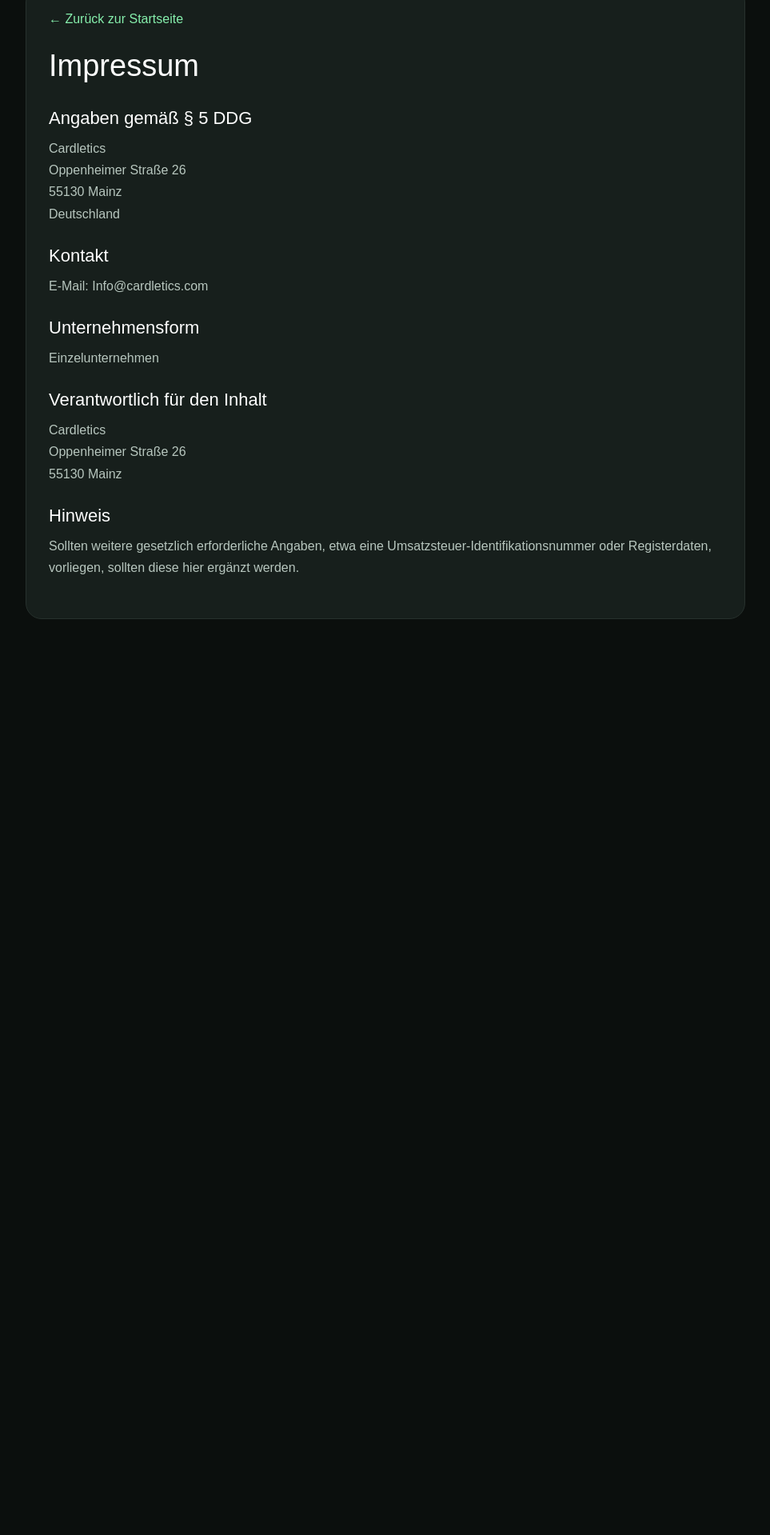
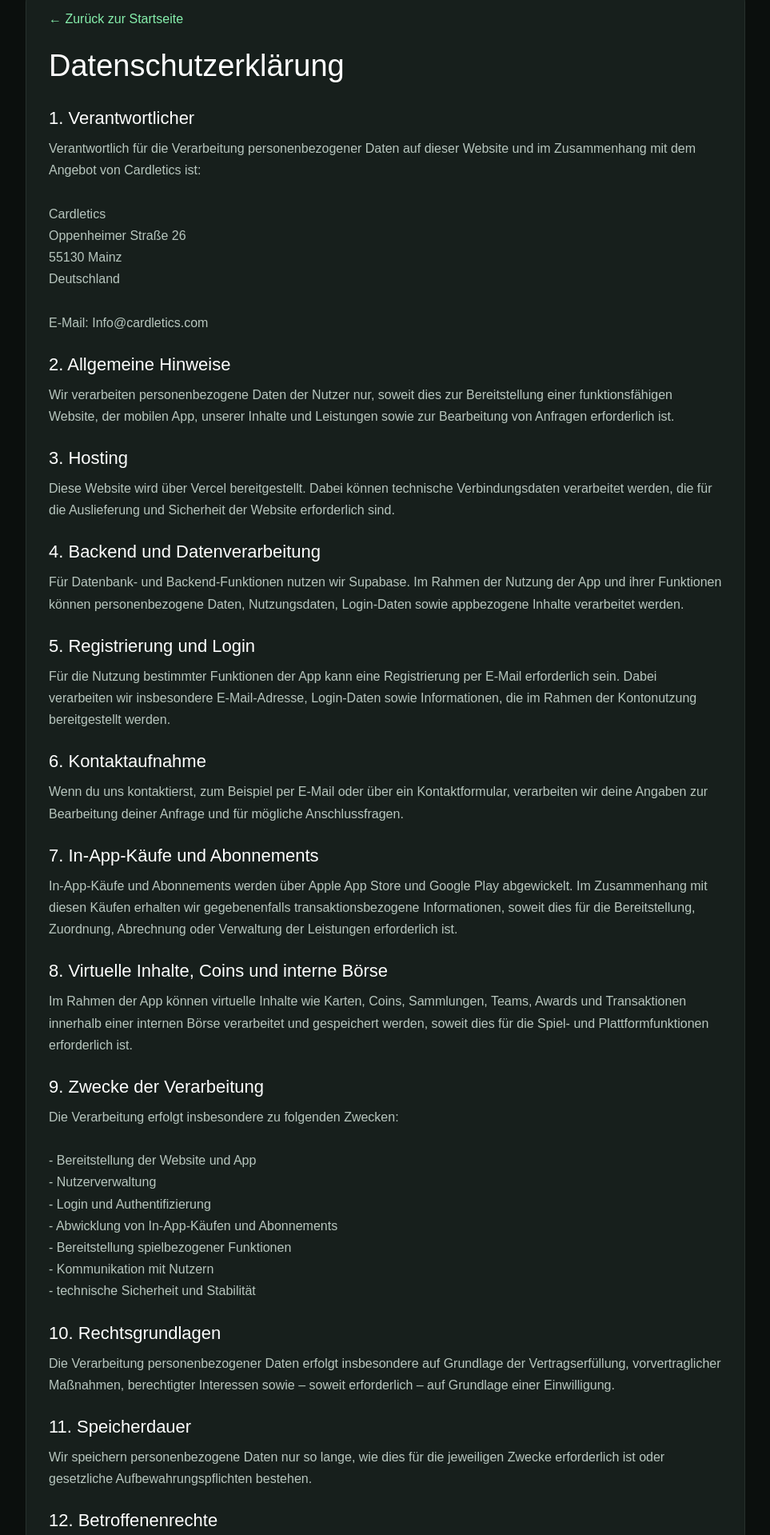
Before and after one commit to Cardletics/cardletics-admin, a Next.js app: page /datenschutz in a window 1280 px wide. Shown: the part 41-1960 px from the top of the page at 80% size, without its empty margins (158-1121 px from the left). Before the commit the page ends 839 px from the top, so only its background shows below. Built offline with nearby package versions, Linux system fonts and the light colour scheme.

Commit message:
fix datenschutz page

```diff
--- a/app/datenschutz/page.tsx
+++ b/app/datenschutz/page.tsx
@@ -1,6 +1,6 @@
 import Link from "next/link";
 
-export default function ImpressumPage() {
+export default function DatenschutzPage() {
   return (
     <main style={pageStyle}>
       <div style={cardStyle}>
@@ -8,54 +8,111 @@ export default function ImpressumPage() {
           ← Zurück zur Startseite
         </Link>
 
-        <h1 style={titleStyle}>Impressum</h1>
+        <h1 style={titleStyle}>Datenschutzerklärung</h1>
 
-        <section style={sectionStyle}>
-          <h2 style={headingStyle}>Angaben gemäß § 5 DDG</h2>
-          <p style={textStyle}>
-            Cardletics
-            <br />
-            Oppenheimer Straße 26
-            <br />
-            55130 Mainz
-            <br />
-            Deutschland
-          </p>
-        </section>
+        <Section
+          title="1. Verantwortlicher"
+          text={`Verantwortlich für die Verarbeitung personenbezogener Daten auf dieser Website und im Zusammenhang mit dem Angebot von Cardletics ist:
 
-        <section style={sectionStyle}>
-          <h2 style={headingStyle}>Kontakt</h2>
-          <p style={textStyle}>
-            E-Mail: Info@cardletics.com
-          </p>
-        </section>
+Cardletics
+Oppenheimer Straße 26
+55130 Mainz
+Deutschland
 
-        <section style={sectionStyle}>
-          <h2 style={headingStyle}>Unternehmensform</h2>
-          <p style={textStyle}>Einzelunternehmen</p>
-        </section>
+E-Mail: Info@cardletics.com`}
+        />
 
-        <section style={sectionStyle}>
-          <h2 style={headingStyle}>Verantwortlich für den Inhalt</h2>
-          <p style={textStyle}>
-            Cardletics
-            <br />
-            Oppenheimer Straße 26
-            <br />
-            55130 Mainz
-          </p>
-        </section>
+        <Section
+          title="2. Allgemeine Hinweise"
+          text="Wir verarbeiten personenbezogene Daten der Nutzer nur, soweit dies zur Bereitstellung einer funktionsfähigen Website, der mobilen App, unserer Inhalte und Leistungen sowie zur Bearbeitung von Anfragen erforderlich ist."
+        />
 
-        <section style={sectionStyle}>
-          <h2 style={headingStyle}>Hinweis</h2>
-          <p style={textStyle}>
-            Sollten weitere gesetzlich erforderliche Angaben, etwa eine
-            Umsatzsteuer-Identifikationsnummer oder Registerdaten, vorliegen,
-            sollten diese hier ergänzt werden.
-          </p>
-        </section>
+        <Section
+          title="3. Hosting"
+          text="Diese Website wird über Vercel bereitgestellt. Dabei können technische Verbindungsdaten verarbeitet werden, die für die Auslieferung und Sicherheit der Website erforderlich sind."
+        />
+
+        <Section
+          title="4. Backend und Datenverarbeitung"
+          text="Für Datenbank- und Backend-Funktionen nutzen wir Supabase. Im Rahmen der Nutzung der App und ihrer Funktionen können personenbezogene Daten, Nutzungsdaten, Login-Daten sowie appbezogene Inhalte verarbeitet werden."
+        />
+
+        <Section
+          title="5. Registrierung und Login"
+          text="Für die Nutzung bestimmter Funktionen der App kann eine Registrierung per E-Mail erforderlich sein. Dabei verarbeiten wir insbesondere E-Mail-Adresse, Login-Daten sowie Informationen, die im Rahmen der Kontonutzung bereitgestellt werden."
+        />
+
+        <Section
+          title="6. Kontaktaufnahme"
+          text="Wenn du uns kontaktierst, zum Beispiel per E-Mail oder über ein Kontaktformular, verarbeiten wir deine Angaben zur Bearbeitung deiner Anfrage und für mögliche Anschlussfragen."
+        />
+
+        <Section
+          title="7. In-App-Käufe und Abonnements"
+          text="In-App-Käufe und Abonnements werden über Apple App Store und Google Play abgewickelt. Im Zusammenhang mit diesen Käufen erhalten wir gegebenenfalls transaktionsbezogene Informationen, soweit dies für die Bereitstellung, Zuordnung, Abrechnung oder Verwaltung der Leistungen erforderlich ist."
+        />
+
+        <Section
+          title="8. Virtuelle Inhalte, Coins und interne Börse"
+          text="Im Rahmen der App können virtuelle Inhalte wie Karten, Coins, Sammlungen, Teams, Awards und Transaktionen innerhalb einer internen Börse verarbeitet und gespeichert werden, soweit dies für die Spiel- und Plattformfunktionen erforderlich ist."
+        />
+
+        <Section
+          title="9. Zwecke der Verarbeitung"
+          text={`Die Verarbeitung erfolgt insbesondere zu folgenden Zwecken:
+
+- Bereitstellung der Website und App
+- Nutzerverwaltung
+- Login und Authentifizierung
+- Abwicklung von In-App-Käufen und Abonnements
+- Bereitstellung spielbezogener Funktionen
+- Kommunikation mit Nutzern
+- technische Sicherheit und Stabilität`}
+        />
+
+        <Section
+          title="10. Rechtsgrundlagen"
+          text="Die Verarbeitung personenbezogener Daten erfolgt insbesondere auf Grundlage der Vertragserfüllung, vorvertraglicher Maßnahmen, berechtigter Interessen sowie – soweit erforderlich – auf Grundlage einer Einwilligung."
+        />
+
+        <Section
+          title="11. Speicherdauer"
+          text="Wir speichern personenbezogene Daten nur so lange, wie dies für die jeweiligen Zwecke erforderlich ist oder gesetzliche Aufbewahrungspflichten bestehen."
+        />
+
+        <Section
+          title="12. Betroffenenrechte"
+          text={`Du hast im Rahmen der gesetzlichen Vorgaben insbesondere folgende Rechte:
+
+- Auskunft
+- Berichtigung
+- Löschung
+- Einschränkung der Verarbeitung
+- Datenübertragbarkeit
+- Widerspruch gegen bestimmte Verarbeitungen
+- Widerruf erteilter Einwilligungen mit Wirkung für die Zukunft`}
+        />
+
+        <Section
+          title="13. Beschwerderecht"
+          text="Du hast das Recht, dich bei einer Datenschutz-Aufsichtsbehörde über die Verarbeitung deiner personenbezogenen Daten zu beschweren."
+        />
+
+        <Section
+          title="14. Hinweis"
+          text="Diese Datenschutzerklärung ist eine vorbereitete Fassung auf Basis der derzeit bekannten Angaben. Vor Live-Schaltung sollte sie rechtlich geprüft und bei Änderungen der eingesetzten Dienste oder Prozesse aktualisiert werden."
+        />
       </div>
     </main>
+  );
+}
+
+function Section({ title, text }: { title: string; text: string }) {
+  return (
+    <section style={sectionStyle}>
+      <h2 style={headingStyle}>{title}</h2>
+      <p style={textStyle}>{text}</p>
+    </section>
   );
 }
 
```
